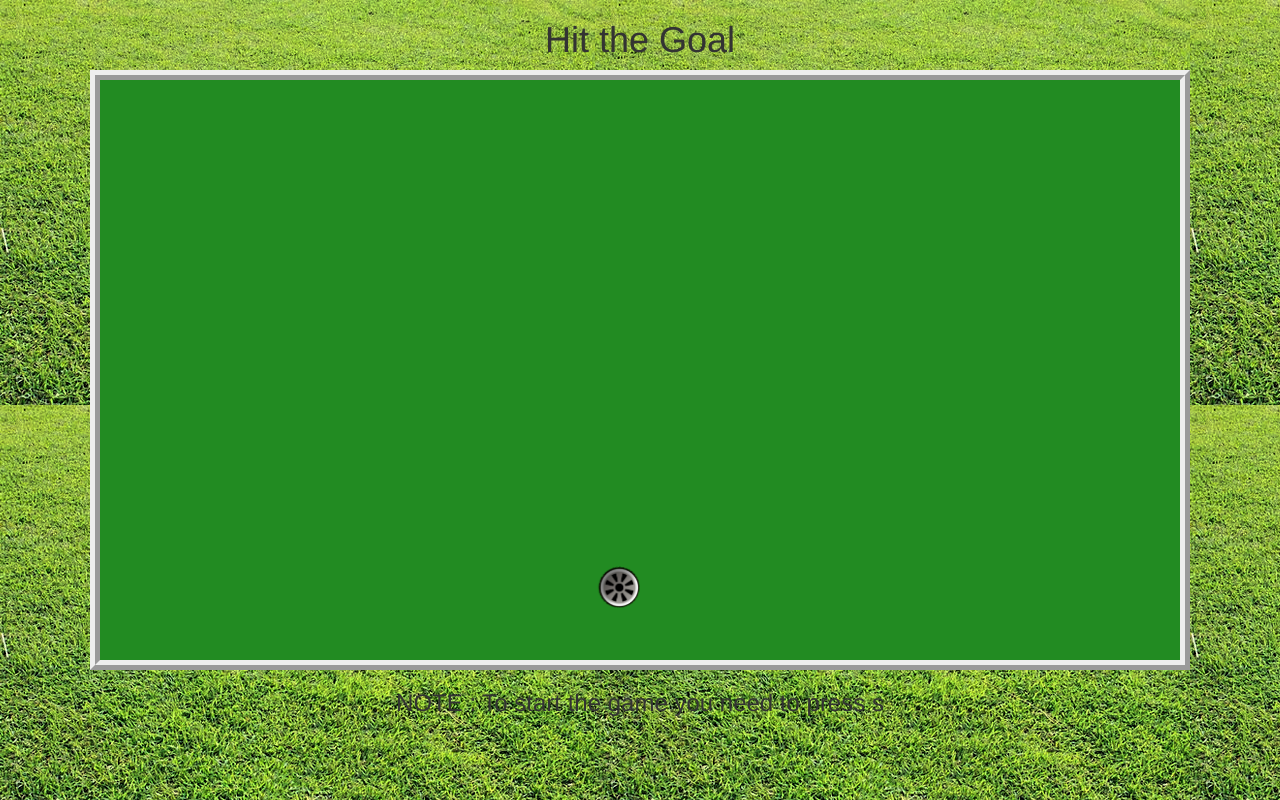
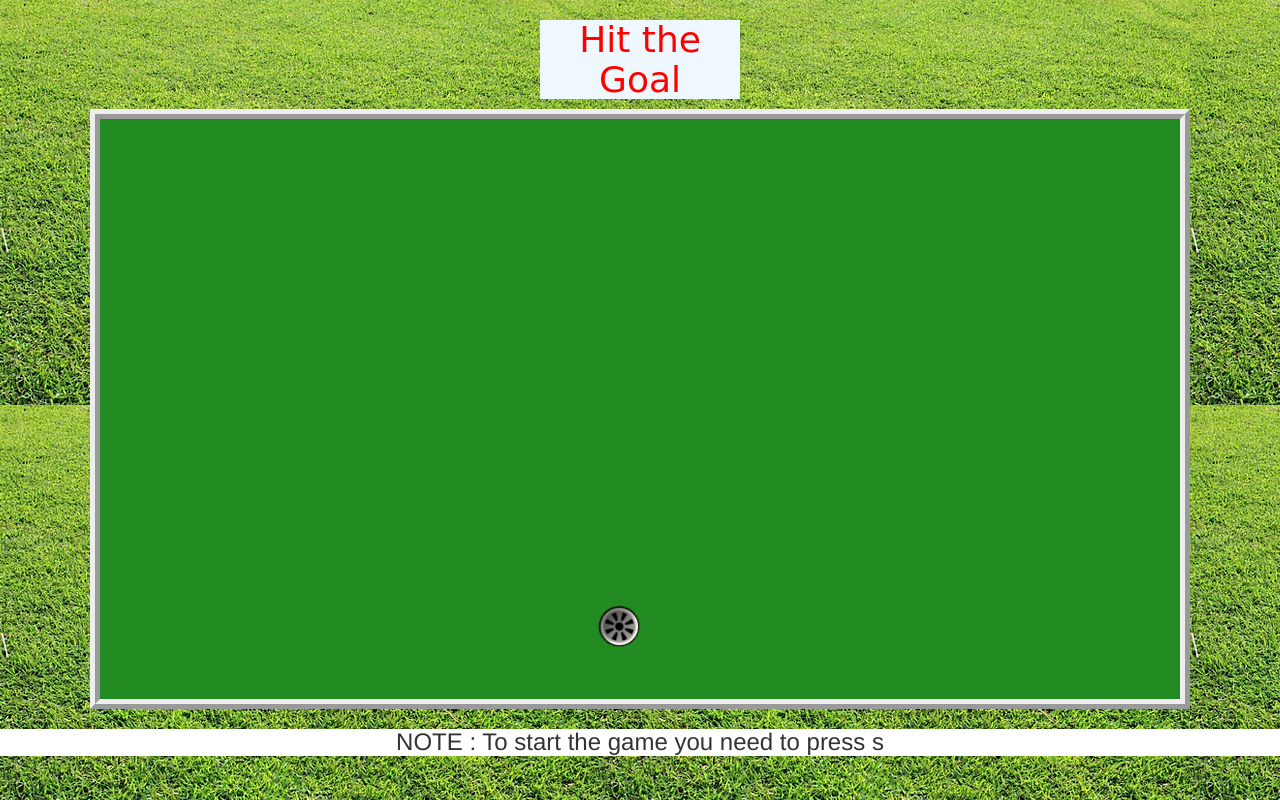
Before and after one commit to Vighnesh2110/project-88, a plain HTML site: page index.html in a window 1280 px wide. Drawn offline with nearby package versions, Linux system fonts and the light colour scheme.

Commit message:
Update style.css

```diff
--- a/style.css
+++ b/style.css
@@ -12,9 +12,14 @@
 }
 
 
-#hd3{
-	display: inline-block;
+#read{
+	display: block;
 	color: red;
 	background-color: aliceblue;
-	font-family: fantasy;
+	font-family: cursive;
+	width: 200px;
 }
+
+h3 {
+	background-color: white;
+}
```
